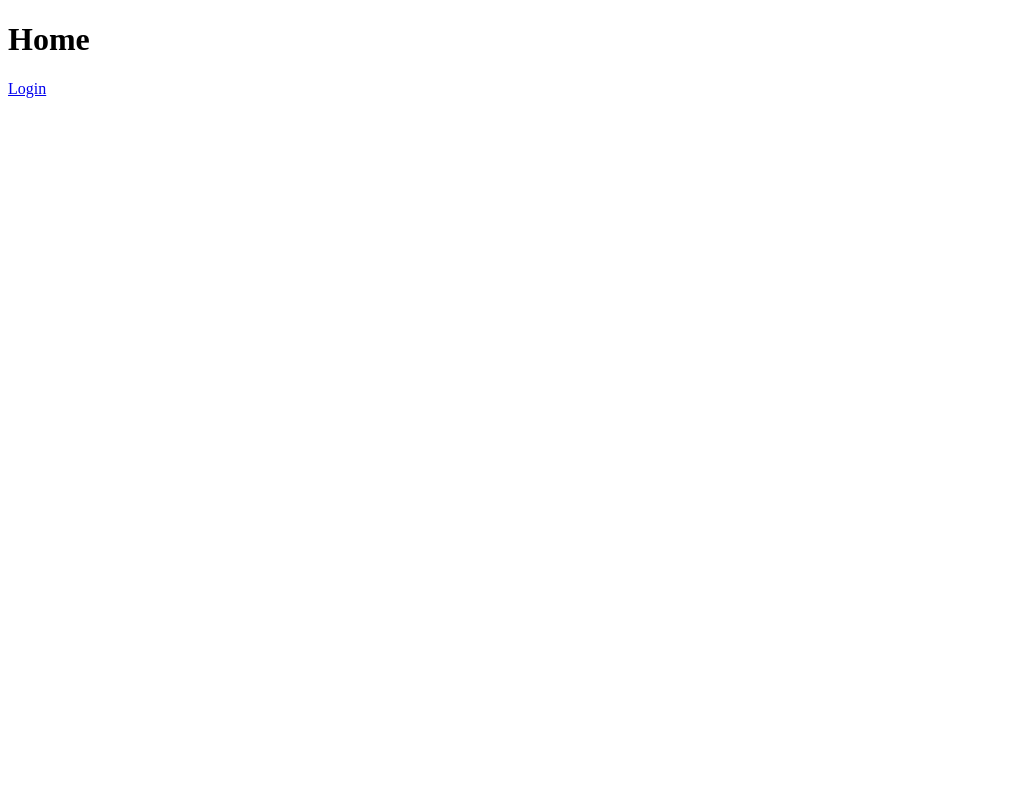
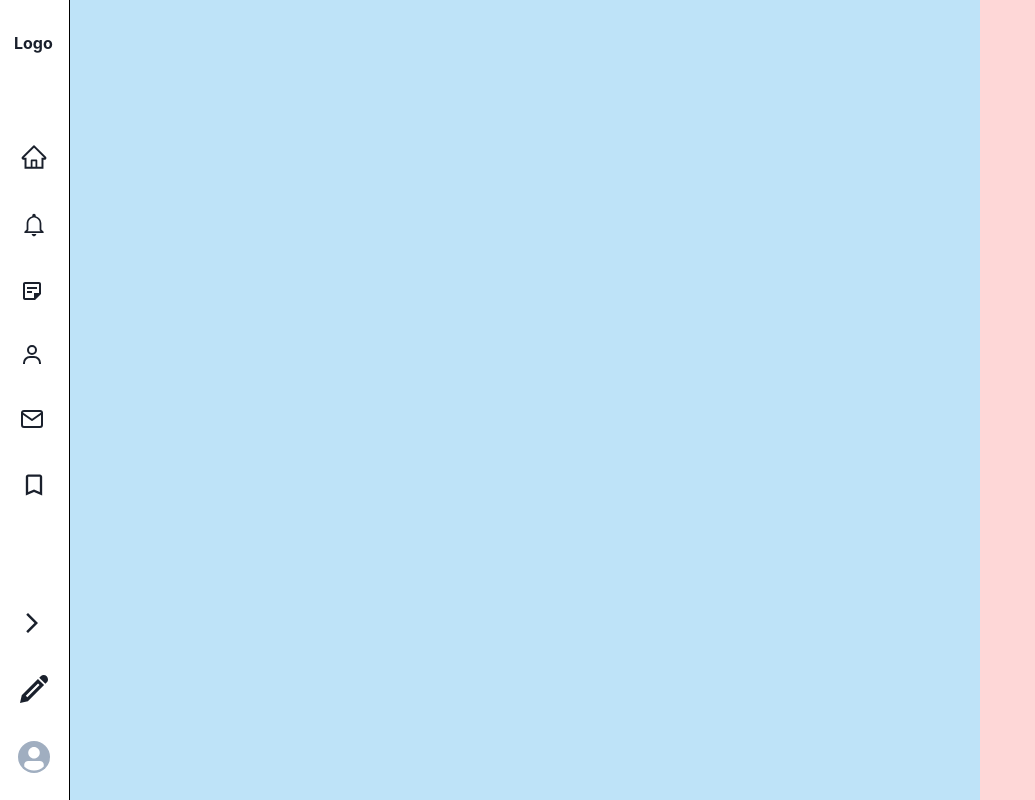
Before and after one commit to Matsushoooo12/kokuri-v4, a Next.js app: page / in a window 1280 px wide. Shown: the whole page, without its empty margins (0-1035 px from the left). Built offline with nearby package versions, Linux system fonts and the light colour scheme.

Commit message:
共通コンポーネントの土台作り

```diff
--- /dev/null
+++ b/components/MainContainer.js
@@ -0,0 +1,11 @@
+import { Flex } from "@chakra-ui/react";
+
+const MainContainer = () => {
+  return (
+    <Flex flex={1} bg="blue.100">
+      <></>
+    </Flex>
+  );
+};
+
+export default MainContainer;
--- /dev/null
+++ b/components/SearchContainer.js
@@ -0,0 +1,11 @@
+import { Flex } from "@chakra-ui/react";
+
+const SearchContainer = () => {
+  return (
+    <Flex w="300px" bg="red.100">
+      <></>
+    </Flex>
+  );
+};
+
+export default SearchContainer;
--- /dev/null
+++ b/components/Sidebar.js
@@ -0,0 +1,177 @@
+import { Avatar, Flex, Heading, Icon, Text, VStack } from "@chakra-ui/react";
+import React from "react";
+import { AiOutlineHome } from "react-icons/ai";
+import { IoMdNotificationsOutline } from "react-icons/io";
+import { MdOutlineStickyNote2 } from "react-icons/md";
+import { BiUser } from "react-icons/bi";
+import { FiMail } from "react-icons/fi";
+import { MdOutlineBookmarkBorder } from "react-icons/md";
+import { Tooltip } from "@chakra-ui/react";
+import { ImPencil } from "react-icons/im";
+import { MdArrowForwardIos } from "react-icons/md";
+import { MdArrowBackIos } from "react-icons/md";
+
+const Sidebar = () => {
+  const [isOpen, setIsOpen] = React.useState(false);
+
+  const toggleNavbar = () => {
+    setIsOpen(!isOpen);
+  };
+
+  console.log(isOpen);
+  return (
+    <Flex
+      w={isOpen ? "200px" : "70px"}
+      h="100vh"
+      bg="white"
+      borderRight="1px solid black"
+      alignItems="flex-start"
+      direction="column"
+      transition="all 0.3s ease-in-out"
+    >
+      <Heading
+        fontSize="16px"
+        p="14px"
+        mt="20px"
+        mb="56px"
+        _hover={{ bg: "gray.100", cursor: "pointer" }}
+      >
+        Logo
+      </Heading>
+      <Flex direction="column" alignItems="flex-start" mb="72px">
+        <Tooltip label="Home">
+          <Flex
+            p="20px"
+            _hover={{ bg: "gray.100", cursor: "pointer" }}
+            alignItems="center"
+          >
+            <Icon as={AiOutlineHome} fontSize="28px" alignSelf="center" />
+            <Text
+              ml="16px"
+              fontSize="20px"
+              fontWeight="bold"
+              display={isOpen ? "block" : "none"}
+            >
+              Home
+            </Text>
+          </Flex>
+        </Tooltip>
+        <Tooltip label="Notification">
+          <Flex p="20px" _hover={{ bg: "gray.100", cursor: "pointer" }}>
+            <Icon
+              as={IoMdNotificationsOutline}
+              fontSize="28px"
+              alignSelf="center"
+            />
+            <Text
+              ml="16px"
+              fontSize="20px"
+              fontWeight="bold"
+              display={isOpen ? "block" : "none"}
+            >
+              Notification
+            </Text>
+          </Flex>
+        </Tooltip>
+        <Tooltip label="Project">
+          <Flex p="20px" _hover={{ bg: "gray.100", cursor: "pointer" }}>
+            <Icon
+              as={MdOutlineStickyNote2}
+              fontSize="24px"
+              alignSelf="center"
+            />
+            <Text
+              ml="16px"
+              fontSize="20px"
+              fontWeight="bold"
+              display={isOpen ? "block" : "none"}
+            >
+              Project
+            </Text>
+          </Flex>
+        </Tooltip>
+        <Tooltip label="matching">
+          <Flex p="20px" _hover={{ bg: "gray.100", cursor: "pointer" }}>
+            <Icon as={BiUser} fontSize="24px" alignSelf="center" />
+            <Text
+              ml="16px"
+              fontSize="20px"
+              fontWeight="bold"
+              display={isOpen ? "block" : "none"}
+            >
+              Matching
+            </Text>
+          </Flex>
+        </Tooltip>
+        <Tooltip label="Message">
+          <Flex p="20px" _hover={{ bg: "gray.100", cursor: "pointer" }}>
+            <Icon as={FiMail} fontSize="24px" alignSelf="center" />
+            <Text
+              ml="16px"
+              fontSize="20px"
+              fontWeight="bold"
+              display={isOpen ? "block" : "none"}
+            >
+              Message
+            </Text>
+          </Flex>
+        </Tooltip>
+        <Tooltip label="Bookmark">
+          <Flex p="20px" _hover={{ bg: "gray.100", cursor: "pointer" }}>
+            <Icon
+              as={MdOutlineBookmarkBorder}
+              fontSize="28px"
+              alignSelf="center"
+            />
+            <Text
+              ml="16px"
+              fontSize="20px"
+              fontWeight="bold"
+              display={isOpen ? "block" : "none"}
+            >
+              Bookmark
+            </Text>
+          </Flex>
+        </Tooltip>
+      </Flex>
+      <Flex direction="column" alignItems="center" onClick={toggleNavbar}>
+        <Flex p="20px" _hover={{ cursor: "pointer" }}>
+          <Icon
+            as={isOpen ? MdArrowBackIos : MdArrowForwardIos}
+            fontSize="24px"
+          />
+        </Flex>
+      </Flex>
+      <Flex direction="column" alignItems="flex-start">
+        <Tooltip label="Setting">
+          <Flex p="20px" _hover={{ bg: "gray.100", cursor: "pointer" }}>
+            <Icon as={ImPencil} fontSize="28px" />
+            <Text
+              ml="16px"
+              fontSize="20px"
+              fontWeight="bold"
+              display={isOpen ? "block" : "none"}
+            >
+              Setting
+            </Text>
+          </Flex>
+        </Tooltip>
+        <Tooltip label="Profile">
+          <Flex p="18px" _hover={{ bg: "gray.100", cursor: "pointer" }}>
+            <Avatar src="" w="32px" h="32px" />
+            <Text
+              ml="16px"
+              fontSize="20px"
+              fontWeight="bold"
+              display={isOpen ? "block" : "none"}
+            >
+              Profile
+            </Text>
+          </Flex>
+        </Tooltip>
+      </Flex>
+    </Flex>
+  );
+};
+
+export default Sidebar;
--- a/firebase/config.js
+++ b/firebase/config.js
@@ -14,4 +14,5 @@ const firebaseConfig = {
 
 const app = initializeApp(firebaseConfig);
 export const auth = getAuth();
+export const analytics = getAnalytics(app);
 export const googleProvider = new GoogleAuthProvider();
--- a/pages/_app.js
+++ b/pages/_app.js
@@ -1,5 +1,11 @@
+import { ChakraProvider } from "@chakra-ui/react";
+
 function MyApp({ Component, pageProps }) {
-  return <Component {...pageProps} />;
+  return (
+    <ChakraProvider>
+      <Component {...pageProps} />
+    </ChakraProvider>
+  );
 }
 
 export default MyApp;
--- a/pages/index.js
+++ b/pages/index.js
@@ -1,18 +1,25 @@
+import { Flex } from "@chakra-ui/react";
 import Head from "next/head";
 import Link from "next/link";
+import MainContainer from "../components/MainContainer";
+import SearchContainer from "../components/SearchContainer";
+import Sidebar from "../components/Sidebar";
 
 export default function Home() {
   return (
-    <div>
+    <Flex>
       <Head>
         <title>Create Next App</title>
         <meta name="description" content="Generated by create next app" />
         <link rel="icon" href="/favicon.ico" />
       </Head>
-      <h1>Home</h1>
+      <Sidebar />
+      <MainContainer />
+      <SearchContainer />
+      {/* <h1>Home</h1>
       <Link href="/login">
         <a>Login</a>
-      </Link>
-    </div>
+      </Link> */}
+    </Flex>
   );
 }
```
Also changed, not shown: package.json (+6 -1 lines), 1 other file (tests, documents, lock files or other folders).
